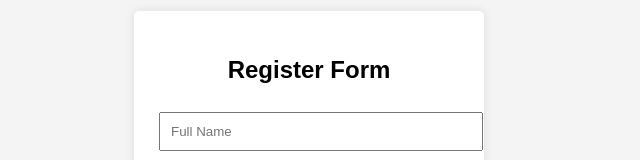
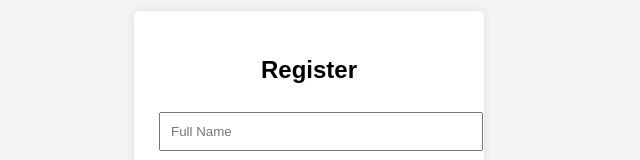
Before and after one commit to SRINIDHI-27/e-commerece, a plain HTML site: page index.html in a window 1280 px wide. Shown: the part 117-277 px from the top of the page, without its empty margins (331-971 px from the left). Drawn offline with Linux system fonts and the light colour scheme.

Commit message:
second commit

```diff
--- a/index.html
+++ b/index.html
@@ -48,7 +48,7 @@
 <body>
 
   <div class="form-box">
-    <h2>Register Form</h2>
+    <h2>Register </h2>
     <form>
   <input type="text" placeholder="Full Name" required>
 
```
